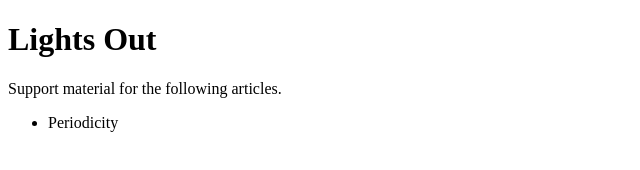
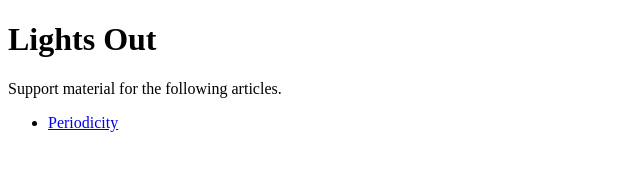
Before and after one commit to dvberkel/mathematics-articles, a plain HTML site: page docs/lights_out/index.html in a window 1280 px wide. Shown: the full height of the page, 0-640 px from the left. Drawn offline with Linux system fonts and the light colour scheme.

Commit message:
link to periodicity page

```diff
--- a/docs/lights_out/index.html
+++ b/docs/lights_out/index.html
@@ -10,6 +10,6 @@
             Support material for the following articles.
         </p>
         <ul>
-            <li>Periodicity</li>
+            <li><a href="periodicity.html">Periodicity</a></li>
         </ul>
 </html>
```
